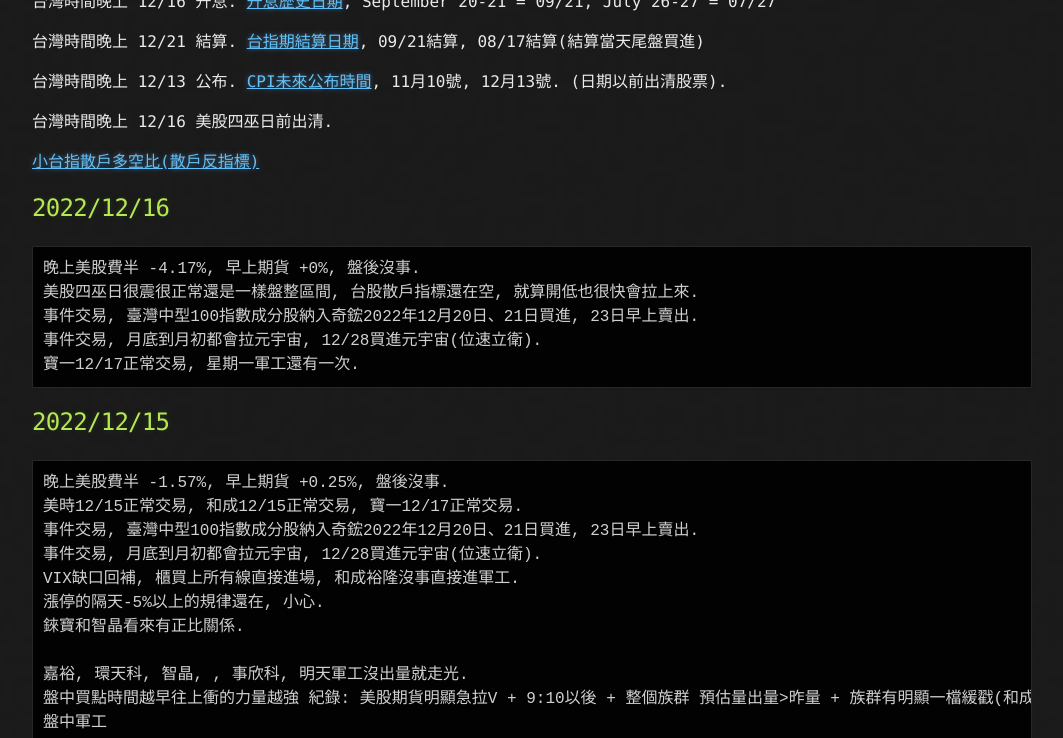
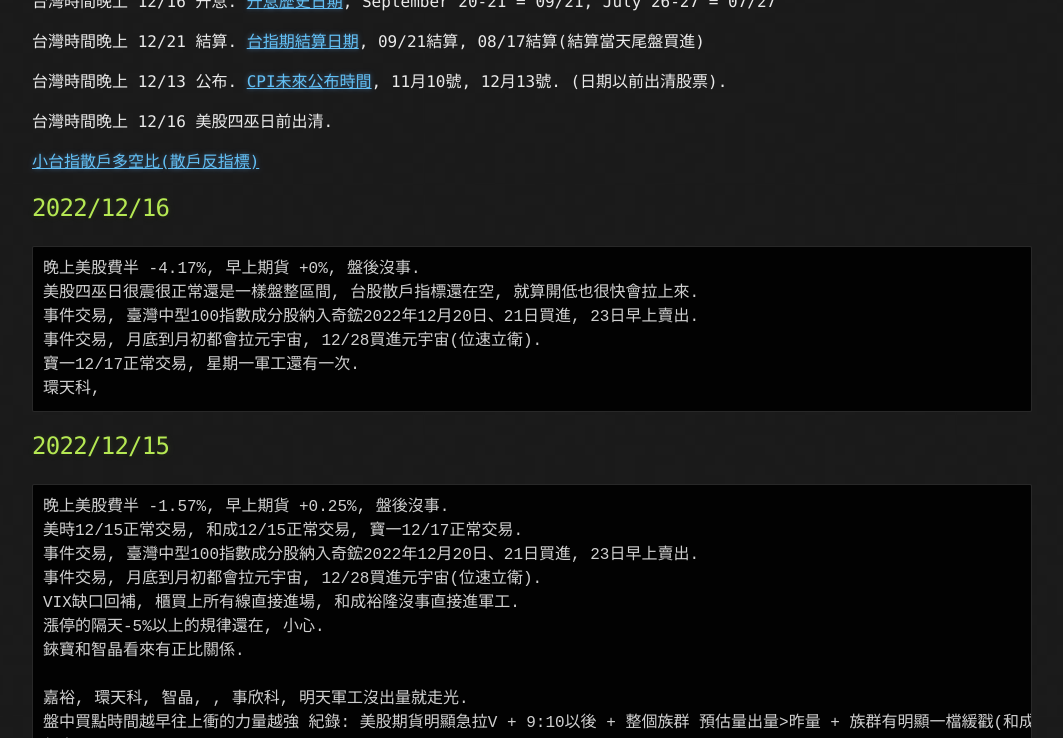
Before and after one commit to lepg5487/Stock_God, a Jekyll site: the page built from index.md, in a window 1280 px wide and 900 px high, scrolled down 348 px, cut to the strip 0-738 px from the top of the window. Shown: the whole strip, without its empty margins (108-1171 px from the left). Built offline with Jekyll 4.4.1, drawn with Linux system fonts in a browser that asks for light colours; our own code applies the rules of GitHub Pages for plain Markdown files.

Commit message:
Update index.md

````diff
--- a/index.md
+++ b/index.md
@@ -23,6 +23,7 @@
 事件交易, 臺灣中型100指數成分股納入奇鋐2022年12月20日、21日買進, 23日早上賣出.
 事件交易, 月底到月初都會拉元宇宙, 12/28買進元宇宙(位速立衛).
 寶一12/17正常交易, 星期一軍工還有一次.
+環天科,
 ```
 
 ## 2022/12/15
````
